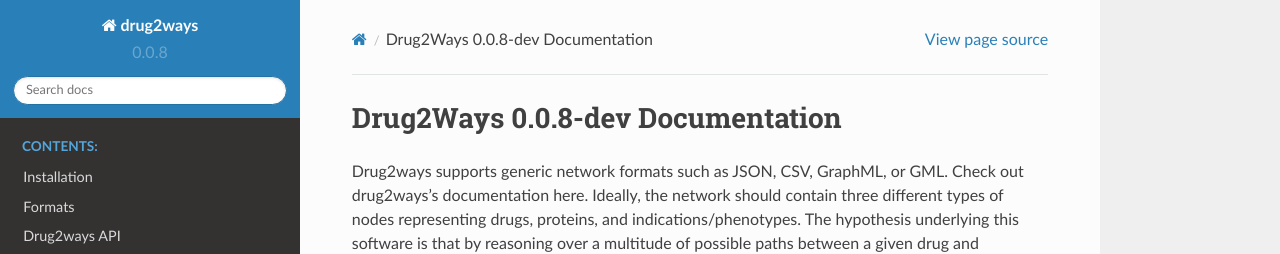
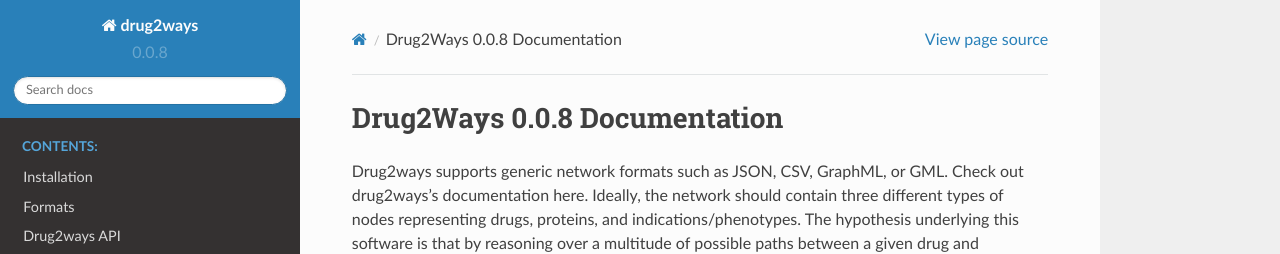
Before and after one commit to drug2ways/drug2ways, a Sphinx documentation site: the page built from docs/source/index.rst, in a window 1280 px wide and 1203 px high. Shown: the top 254 px of the window. Built offline with Sphinx 7.4.7 and the Read the Docs theme 2.0.0, drawn with Linux system fonts in a browser that asks for light colours.

Commit message:
Bump version: 0.0.8-dev → 0.0.8

```diff
--- a/docs/source/conf.py
+++ b/docs/source/conf.py
@@ -21,7 +21,7 @@ project = 'drug2ways'
 copyright = '2020, Daniel Rivas Barragan and Daniel Domingo-Fernandez'
 author = 'Daniel Rivas Barragan and Daniel Domingo-Fernandez'
 
-release = '0.0.8-dev'
+release = '0.0.8'
 
 parsed_version = re.match(
     '(?P<major>\d+)\.(?P<minor>\d+)\.(?P<patch>\d+)(?:-(?P<release>[0-9A-Za-z-]+(?:\.[0-9A-Za-z-]+)*))?(?:\+(?P<build>[0-9A-Za-z-]+(?:\.[0-9A-Za-z-]+)*))?',
--- a/setup.cfg
+++ b/setup.cfg
@@ -3,7 +3,7 @@
 ##########################
 [metadata]
 name = drug2ways
-version = 0.0.8-dev
+version = 0.0.8
 description = Reasoning over polar paths in biological networks for drug discovery applications
 long_description = A Python package for reasoning over large-scale biological networks for drug discovery applications in bioinformatics
 
```
Also changed, not shown: .bumpversion.cfg.
